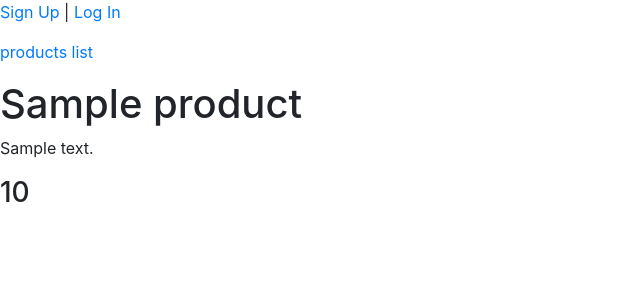
After one commit to MRFAKE2002/django_corse_onlineshop_project, a Django app: page /products/1/ in a window 1280 px wide. The commit adds this page. Shown: the top 300 px of the page, without its empty margins (0-640 px from the left). Run offline with Django 4.2, Linux system fonts and the light colour scheme; tables that the repository leaves empty hold one stand-in row (values such as "Sample post"); parts of the project's set-up code (start-up, migrations or seed data) failed here and were passed over; some libraries are stand-ins or nearby versions.

Commit message:
add product detail view and template

```diff
--- a/products/models.py
+++ b/products/models.py
@@ -1,4 +1,5 @@
 from django.db import models
+from django.shortcuts import reverse
 
 class Product(models.Model):
     title = models.CharField(max_length=100)
@@ -11,3 +12,6 @@ class Product(models.Model):
 
     def __str__(self):
         return self.title
+
+    def get_absolute_url(self):
+        return reverse('product_detail', args=[self.pk])
--- /dev/null
+++ b/products/templates/products/product_detail.html
@@ -0,0 +1,15 @@
+{% extends '_base.html' %}
+
+{% block page_title %}
+
+    Product List
+
+{% endblock %}
+
+{% block content %}
+
+    <h1> {{ product.title }} </h1>
+    <p> {{ product.description }} </p>
+    <h3> {{ product.price }} </h3>
+
+{% endblock %}
--- a/products/templates/products/product_list.html
+++ b/products/templates/products/product_list.html
@@ -10,7 +10,7 @@
 
     <h1>List</h1>
     {% for product in products %}
-        <h3> {{ product.title }} </h3>
+        <a href="{{ product.get_absolute_url }}"> <h3> {{ product.title }} </h3> </a>
     {% endfor %}
 
 {% endblock %}
--- a/products/urls.py
+++ b/products/urls.py
@@ -5,4 +5,5 @@ from . import views
 
 urlpatterns = [
     path('', views.ProductListView.as_view(), name='product_list'),
+    path('<int:pk>/', views.ProductDetailView.as_view(), name='product_detail'),
 ]
--- a/products/views.py
+++ b/products/views.py
@@ -8,3 +8,9 @@ class ProductListView(generic.ListView):
     queryset = Product.objects.filter(active=True)
     template_name = 'products/product_list.html'
     context_object_name = 'products'
+
+
+class ProductDetailView(generic.DetailView):
+    model = Product
+    template_name = 'products/product_detail.html'
+    context_object_name = 'product'
--- a/templates/_base.html
+++ b/templates/_base.html
@@ -24,6 +24,8 @@
             <p><a href="{% url 'account_signup' %}" target="_blank">Sign Up</a> | <a href="{% url 'account_login' %}" target="_blank">Log In</a></p>
         {% endif %}
 
+        <a href="{% url 'product_list' %}" target="_blank">products list</a> </p>
+
         {% block content %}
 
         {% endblock %}
```
